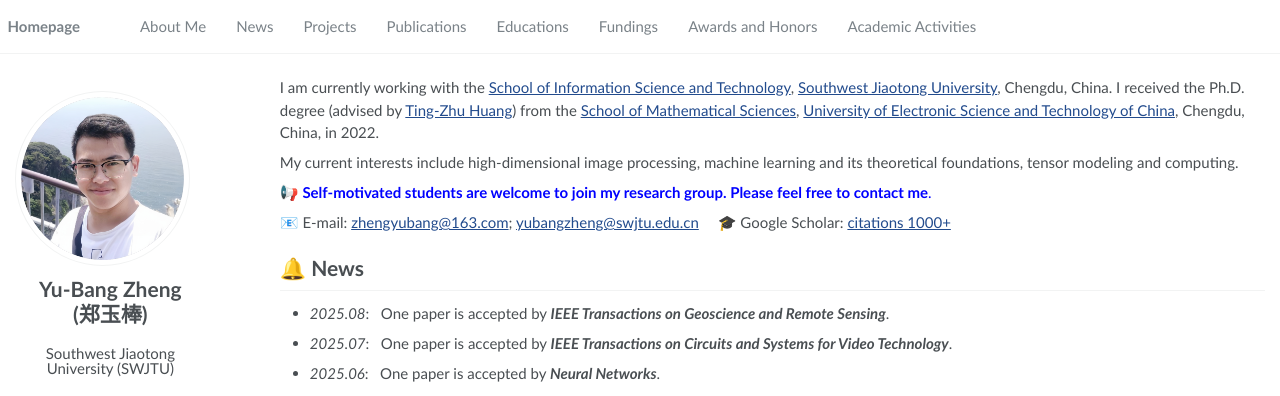
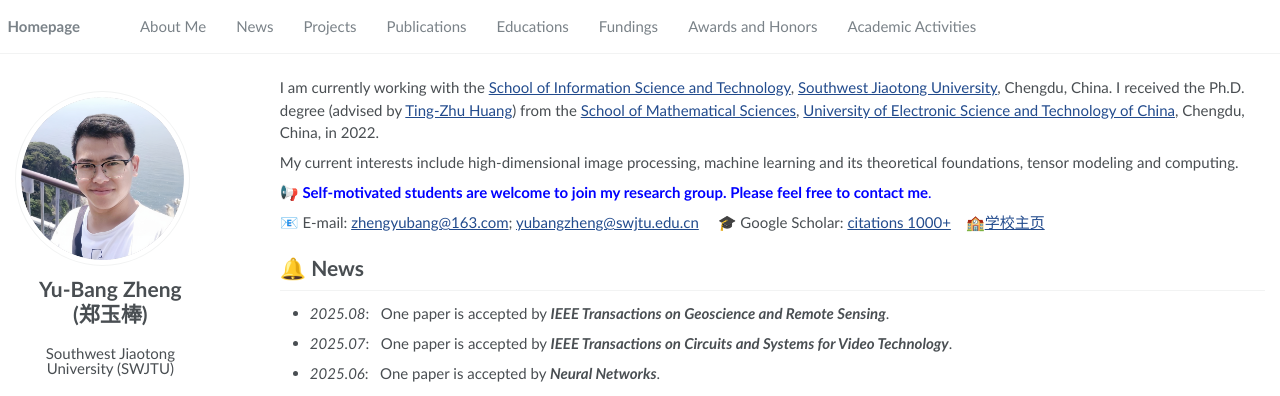
Before and after one commit to YuBangZheng/yubangzheng.github.io, a Jekyll site: the page built from pages/about.md, in a window 1280 px wide and 900 px high. Shown: the top 396 px of the window. Built offline with Jekyll 4.4.1, drawn with Linux system fonts in a browser that asks for light colours; a script that is not in the unit is left out.

Commit message:
Update about.md

```diff
--- a/pages/about.md
+++ b/pages/about.md
@@ -23,7 +23,7 @@ My current interests include high-dimensional image processing, machine learning
 
 📢 <span style="color:blue">**Self-motivated students are welcome to join my research group. Please feel free to contact me**.</span>
 
-📧 E-mail: <zhengyubang@163.com>; <yubangzheng@swjtu.edu.cn> &emsp; 🎓 Google Scholar: [citations 1000+](https://scholar.google.com/citations?hl=en&user=3KH22NkAAAAJ)
+📧 E-mail: <zhengyubang@163.com>; <yubangzheng@swjtu.edu.cn> &emsp; 🎓 Google Scholar: [citations 1000+](https://scholar.google.com/citations?hl=en&user=3KH22NkAAAAJ)&emsp; 🏫[学校主页](https://faculty.swjtu.edu.cn/zhengyubang/zh_CN/index.htm)
 
 # 🔔 News
 
```
